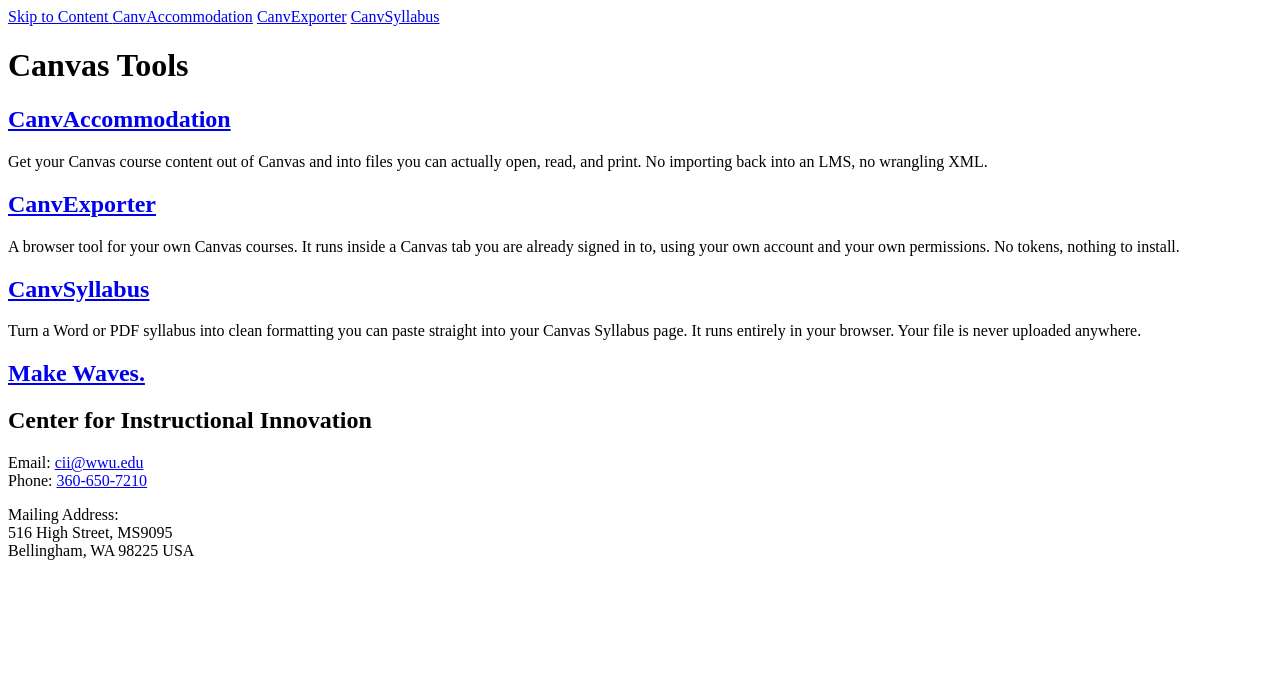
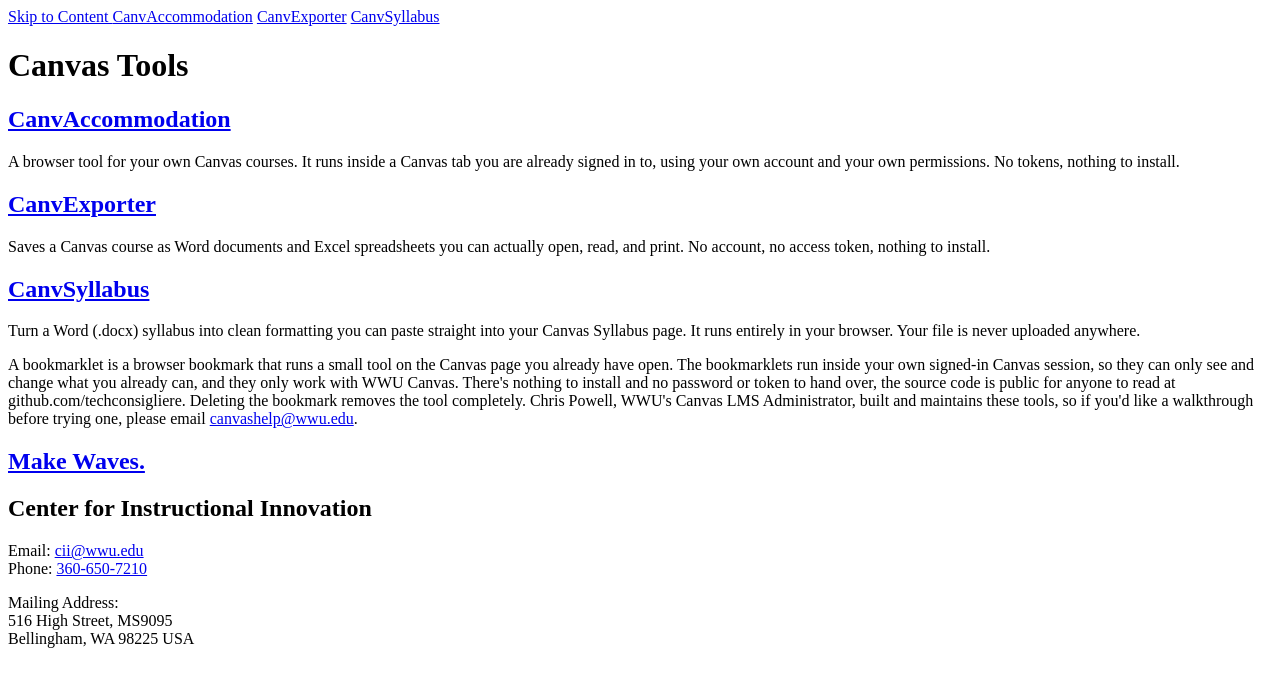
Before and after one commit to wwu-webtech/CanvasTools, a plain HTML site: page index.html in a window 1280 px wide. Drawn offline with Linux system fonts and the light colour scheme.

Commit message:
content changes

```diff
--- a/index.html
+++ b/index.html
@@ -4,7 +4,7 @@
     <meta charset="utf-8">
     <meta name="viewport" content="width=device-width, initial-scale=1">
     <meta name="version" content="0.1.1">
-    <title>Canvas syllabus converter</title>
+    <title>Canvas Tools</title>
     <meta name="description" content="Tools to help with routine Canvas tasks.">
 
 </head>
@@ -31,7 +31,7 @@
                     </h2>
 
                     <div class="body">
-                        <p>Get your Canvas course content out of Canvas and into files you can actually open, read, and print. No importing back into an LMS, no wrangling XML.</p>
+                        <p>A browser tool for your own Canvas courses. It runs inside a Canvas tab you are already signed in to, using your own account and your own permissions. No tokens, nothing to install.</p>
                     </div>
                 </div>
                 <div  class="wwu-card">
@@ -40,7 +40,7 @@
                     </h2>
 
                     <div class="body">
-                        <p>A browser tool for your own Canvas courses. It runs inside a Canvas tab you are already signed in to, using your own account and your own permissions. No tokens, nothing to install.</p>
+                        <p>Saves a Canvas course as Word documents and Excel spreadsheets you can actually open, read, and print. No account, no access token, nothing to install.</p>
                     </div>
                 </div>
                 <div  class="wwu-card">
@@ -49,9 +49,18 @@
                     </h2>
 
                     <div class="body">
-                        <p>Turn a Word or PDF syllabus into clean formatting you can paste straight into your Canvas Syllabus page. It runs entirely in your browser. Your file is never uploaded anywhere.</p>
+                        <p>Turn a Word (.docx) syllabus into clean formatting you can paste straight into your Canvas Syllabus page. It runs entirely in your browser. Your file is never uploaded anywhere.</p>
                     </div>
                 </div>
+            </div>
+            <div class="max-width--content--sm">
+                <p>
+                    A bookmarklet is a browser bookmark that runs a small tool on the Canvas page you already have open. The bookmarklets run inside your own signed-in
+                    Canvas session, so they can only see and change what you already can, and they only work with WWU Canvas. There's nothing to install and no password
+                    or token to hand over, the source code is public for anyone to read at github.com/techconsigliere. Deleting the bookmark removes the tool completely.
+                    Chris Powell, WWU's Canvas LMS Administrator, built and maintains these tools, so if you'd like a walkthrough before trying one, please email
+                    <a href="mailto:canvashelp@wwu.edu">canvashelp@wwu.edu</a>.
+                    </p>
                 </div>
             </div>
         </main>
```
Lines whose indentation alone changed are shown as unchanged.
